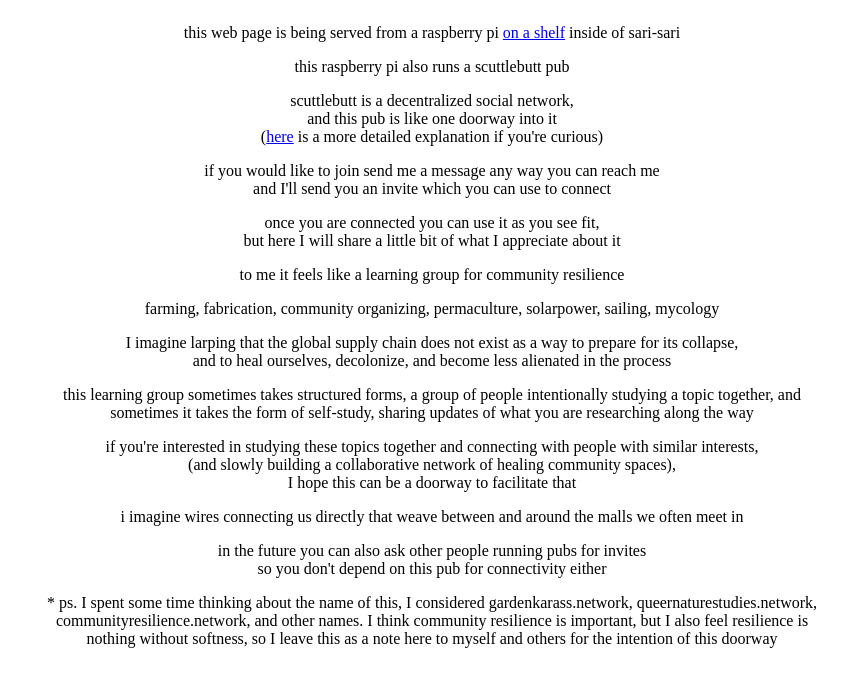
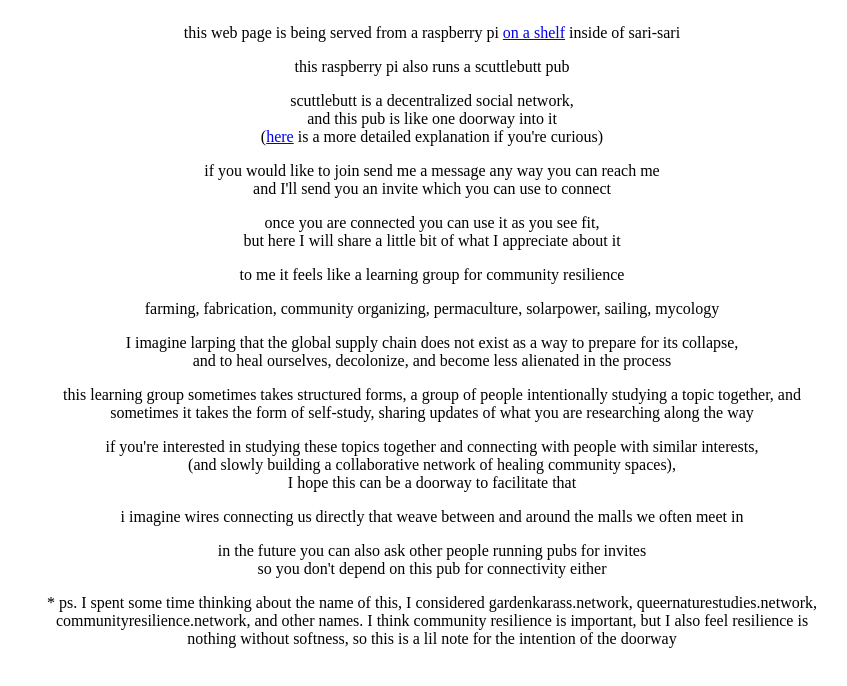
Before and after one commit to mhfowler/sar2d2, a website: page reddeadnettle/index.html in a window 1280 px wide. Shown: the part 730-1416 px from the top of the page, without its empty margins (208-1055 px from the left). Drawn offline with Linux system fonts and the light colour scheme.

Commit message:
intention

```diff
--- a/reddeadnettle/index.html
+++ b/reddeadnettle/index.html
@@ -108,8 +108,7 @@
             * ps. I spent some time thinking about the name of this,
             I considered gardenkarass.network, queernaturestudies.network, communityresilience.network,
             and other names. I think community resilience is important, but I also
-            feel resilience is nothing without softness, so I leave this as a note here to myself
-            and others for the intention of this doorway
+            feel resilience is nothing without softness, so this is a lil note for the intention of the doorway
         </p>
 
         </div>
```
